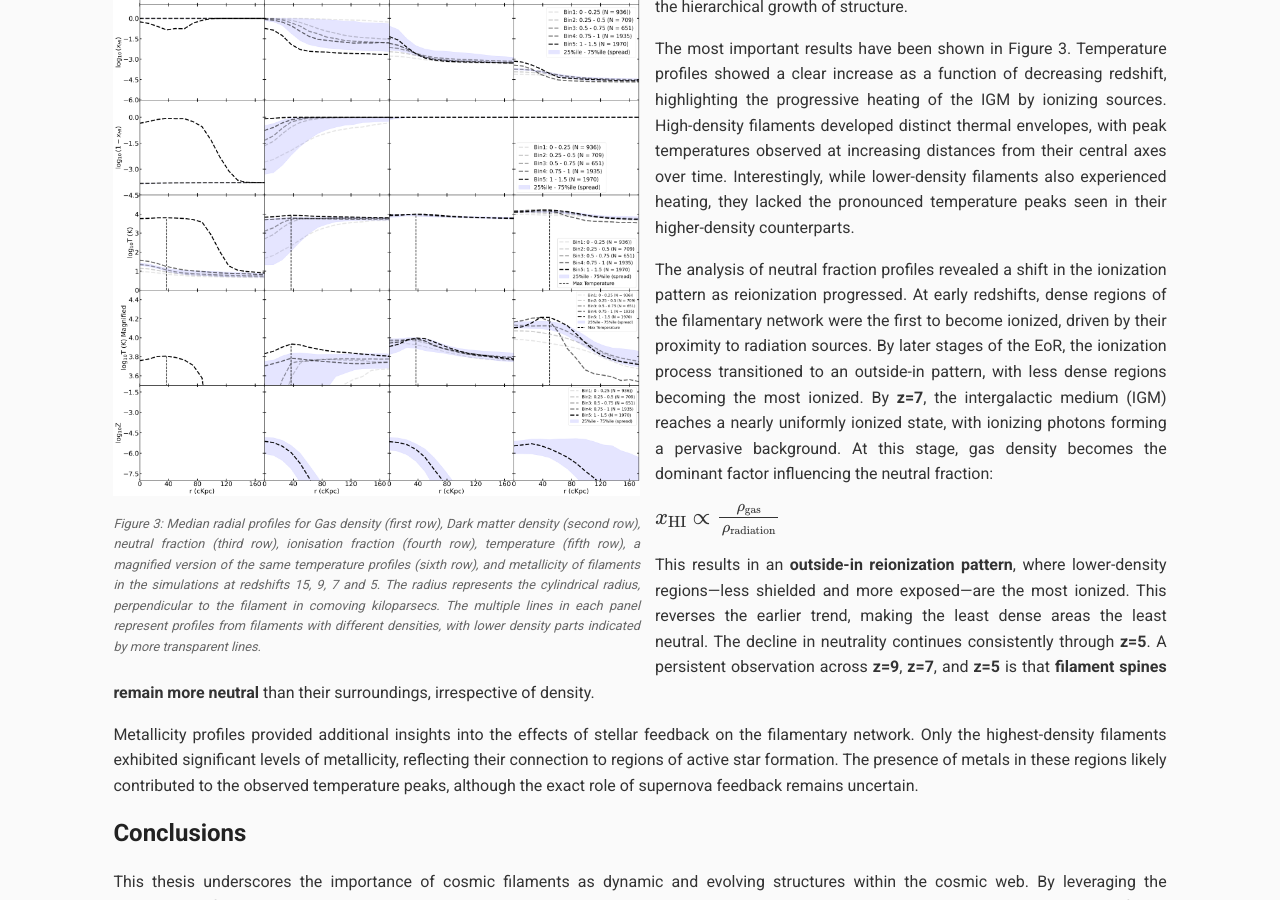
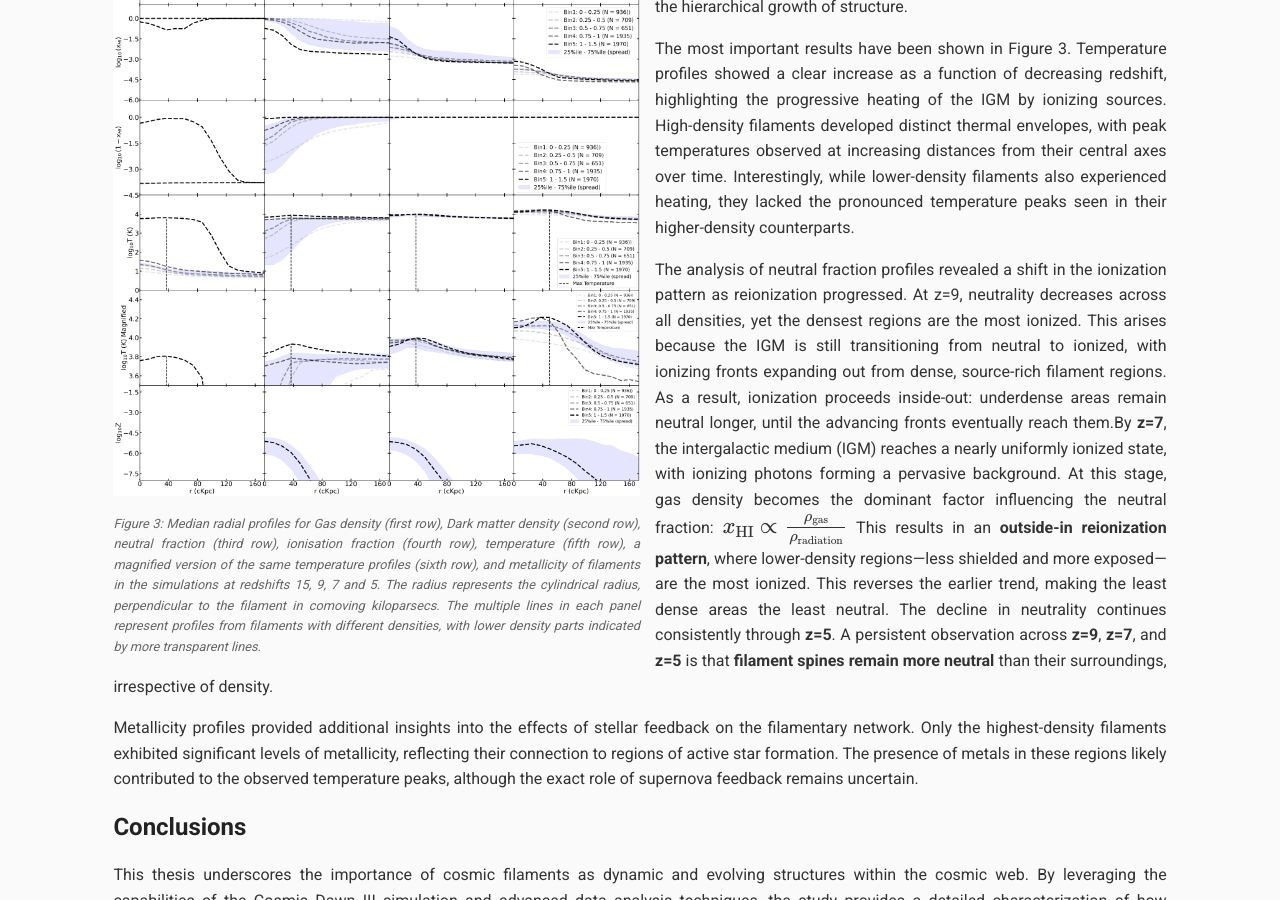
Before and after one commit to vishrut-b/Master-Thesis, a Jekyll site: the page built from index.md, in a window 1280 px wide and 900 px high, scrolled down 2248 px. Built offline with Jekyll 4.4.1, drawn with Linux system fonts in a browser that asks for light colours; our own code applies the rules of GitHub Pages for plain Markdown files.

Commit message:
Update index.md

```diff
--- a/index.md
+++ b/index.md
@@ -101,11 +101,7 @@ The study revealed several important trends in the evolution of cosmic filaments
 
 The most important results have been shown in Figure 3. Temperature profiles showed a clear increase as a function of decreasing redshift, highlighting the progressive heating of the IGM by ionizing sources. High-density filaments developed distinct thermal envelopes, with peak temperatures observed at increasing distances from their central axes over time. Interestingly, while lower-density filaments also experienced heating, they lacked the pronounced temperature peaks seen in their higher-density counterparts.
 
-The analysis of neutral fraction profiles revealed a shift in the ionization pattern as reionization progressed. At early redshifts, dense regions of the filamentary network were the first to become ionized, driven by their proximity to radiation sources. By later stages of the EoR, the ionization process transitioned to an outside-in pattern, with less dense regions becoming the most ionized. By **z=7**, the intergalactic medium (IGM) reaches a nearly uniformly ionized state, with ionizing photons forming a pervasive background. At this stage, gas density becomes the dominant factor influencing the neutral fraction:
-
-$x_\mathrm{HI} \propto \frac{\rho_\mathrm{gas}}{\rho_\mathrm{radiation}}$
-
-This results in an **outside-in reionization pattern**, where lower-density regions—less shielded and more exposed—are the most ionized. This reverses the earlier trend, making the least dense areas the least neutral. The decline in neutrality continues consistently through **z=5**. A persistent observation across **z=9**, **z=7**, and **z=5** is that **filament spines remain more neutral** than their surroundings, irrespective of density.
+The analysis of neutral fraction profiles revealed a shift in the ionization pattern as reionization progressed. At z=9, neutrality decreases across all densities, yet the densest regions are the most ionized. This arises because the IGM is still transitioning from neutral to ionized, with ionizing fronts expanding out from dense, source-rich filament regions. As a result, ionization proceeds inside-out: underdense areas remain neutral longer, until the advancing fronts eventually reach them.By **z=7**, the intergalactic medium (IGM) reaches a nearly uniformly ionized state, with ionizing photons forming a pervasive background. At this stage, gas density becomes the dominant factor influencing the neutral fraction: $x_\mathrm{HI} \propto \frac{\rho_\mathrm{gas}}{\rho_\mathrm{radiation}}$ This results in an **outside-in reionization pattern**, where lower-density regions—less shielded and more exposed—are the most ionized. This reverses the earlier trend, making the least dense areas the least neutral. The decline in neutrality continues consistently through **z=5**. A persistent observation across **z=9**, **z=7**, and **z=5** is that **filament spines remain more neutral** than their surroundings, irrespective of density.
 
 
 Metallicity profiles provided additional insights into the effects of stellar feedback on the filamentary network. Only the highest-density filaments exhibited significant levels of metallicity, reflecting their connection to regions of active star formation. The presence of metals in these regions likely contributed to the observed temperature peaks, although the exact role of supernova feedback remains uncertain.
```
